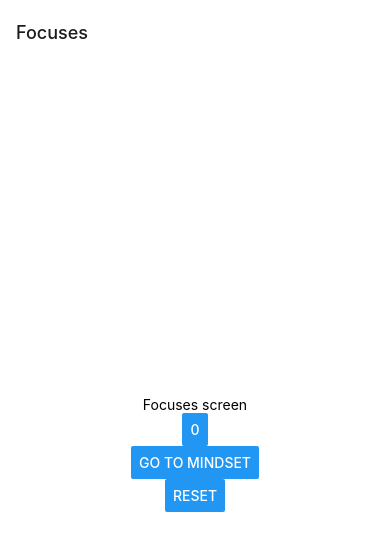
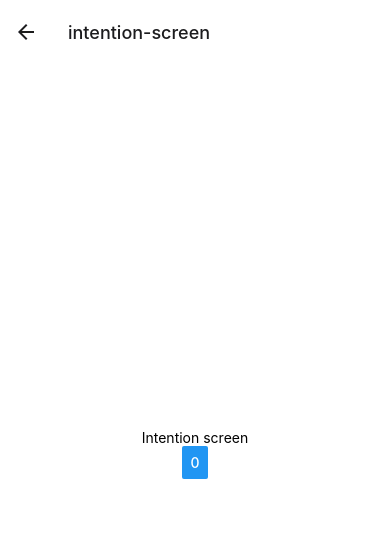
Before and after one commit to zwilderrr/mindset-app-v4, a React Native app: screen /intention-screen in a window 390 px wide. Shown: the top 550 px of the page. Built offline with nearby package versions, Linux system fonts and the light colour scheme.

Commit message:
rename to intention

```diff
--- a/App.tsx
+++ b/App.tsx
@@ -1,8 +1,8 @@
 import { StyleSheet, Text, View } from "react-native";
 
 import FocusScreen from "./src/screens/FocusScreen";
+import IntentionScreen from "./src/screens/IntentionScreen";
 import MetricScreen from "./src/screens/MetricScreen";
-import MindsetScreen from "./src/screens/MindsetScreen";
 import { NavigationContainer } from "@react-navigation/native";
 import { StatusBar } from "expo-status-bar";
 import { createNativeStackNavigator } from "@react-navigation/native-stack";
@@ -23,7 +23,7 @@ export default function App() {
 						options={{ title: "Focuses" }}
 					/>
 
-					<Stack.Screen name="mindset-screen" component={MindsetScreen} />
+					<Stack.Screen name="intention-screen" component={IntentionScreen} />
 
 					<Stack.Screen
 						name="metrics-screen"
--- a/app.json
+++ b/app.json
@@ -18,7 +18,7 @@
       "supportsTablet": true,
       "bundleIdentifier": "com.zwilderrr.mindsetapp-v4",
       "infoPlist": {
-        "CFBundleDisplayName": "Mindset",
+        "CFBundleDisplayName": "Intention",
         "CFBundleName": "mindset-app-v4",
         "ITSAppUsesNonExemptEncryption": "no"
       },
--- a/src/screens/FocusScreen.tsx
+++ b/src/screens/FocusScreen.tsx
@@ -17,9 +17,9 @@ export default function FocusScreen() {
 			/>
 
 			<Button
-				title="Go to mindset"
+				title="Go to intention"
 				onPress={() => {
-					navigation.navigate("mindset-screen");
+					navigation.navigate("intention-screen");
 				}}
 			/>
 			<Button title="reset" onPress={() => updateNumber(0)} />
--- a/src/screens/MindsetScreen.tsx
+++ b/src/screens/IntentionScreen.tsx
@@ -8,12 +8,12 @@ import {
 
 import { useAsyncStorage } from "../hooks/useAsyncStorage";
 
-export default function MindsetScreen() {
+export default function IntentionScreen() {
 	const [number, updateNumber] = useAsyncStorage("number", 0);
 
 	return (
 		<View style={styles.container}>
-			<Text>Mindset screen</Text>
+			<Text>Intention screen</Text>
 			<Button
 				title={number.toString()}
 				onPress={() => updateNumber(number + 1)}
```
Also changed, not shown: src/providers/MindsetProvider.tsx (+10 -6 lines), types.ts (+7 -7 lines), 1 other file (tests, documents, lock files or other folders).
